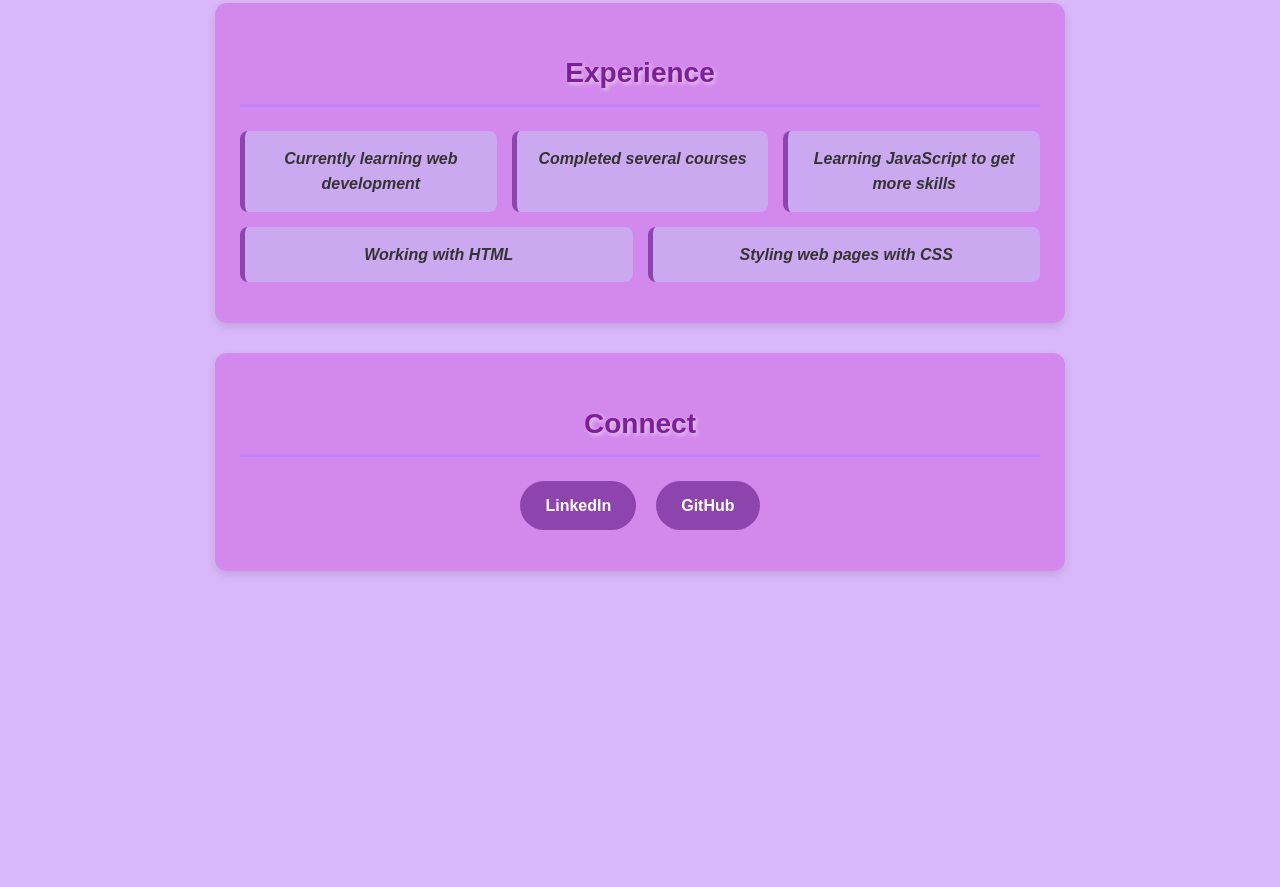
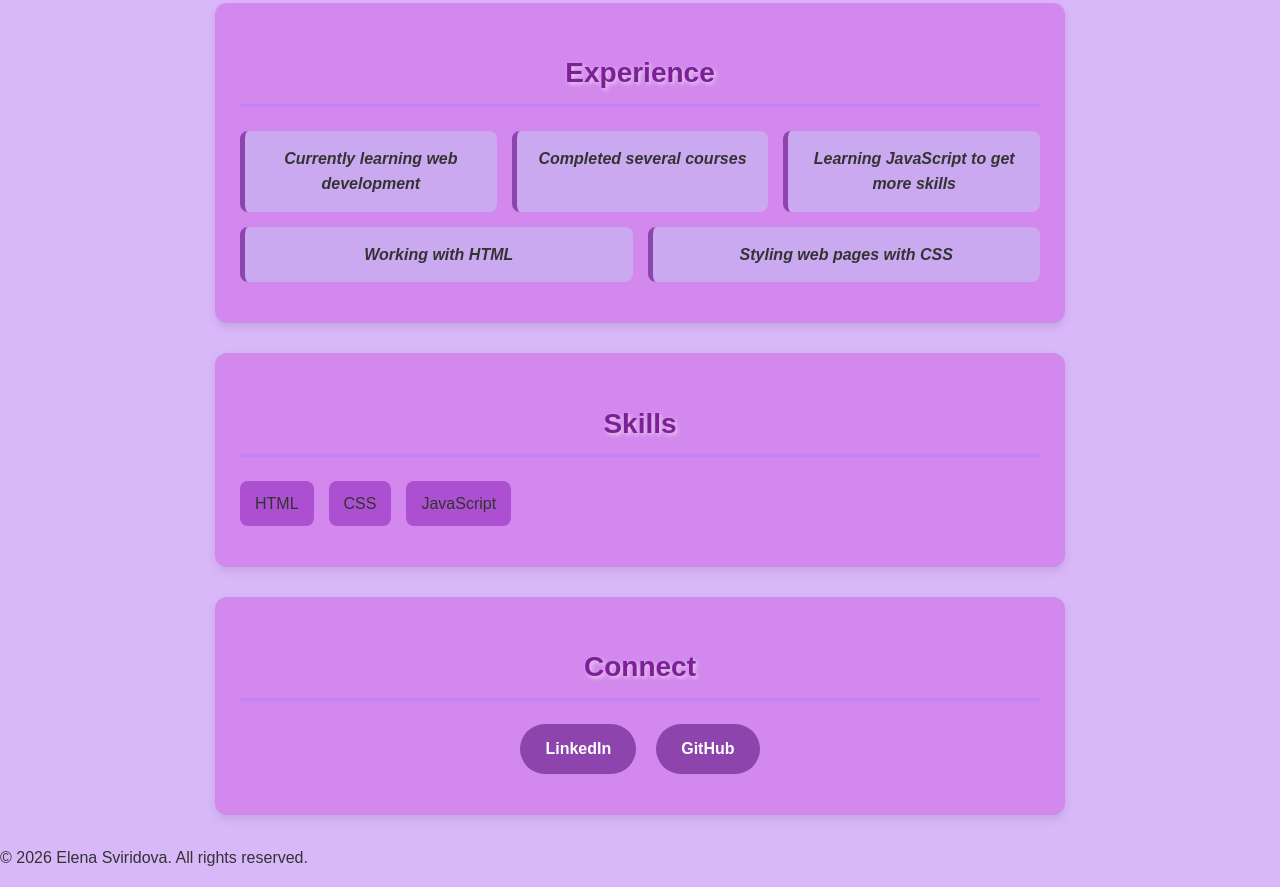
Before and after one commit to ElMurka/Elena-Sviridova-JavaScript-Intro-26.4, a plain HTML site: page index.html in a window 1280 px wide. Shown: the part 333-1220 px from the top of the page. Before the commit the page ends 934 px from the top, so only its background shows below. Drawn offline with Linux system fonts and the light colour scheme.

Commit message:
js added, created footer and skills

```diff
--- a/css/index.css
+++ b/css/index.css
@@ -126,7 +126,21 @@ h2 {
 }
 
 /* Skills and Projects */
-#Skills ul,
+#skills ul {
+    display: flex;
+    text-align: center;
+    flex-wrap: wrap;
+    gap: 15px;
+    list-style: none;
+    padding: 0;
+}
+
+#skills li {
+    background-color: #ac4fd1;
+    padding: 10px 15px;
+    border-radius: 8px;
+}
+
 #Projects ul {
     padding: 0;
     list-style: none;
--- a/index.html
+++ b/index.html
@@ -26,7 +26,14 @@
                <li>Styling web pages with CSS</li>
             </ul>
     </section>
-
+        <section id="skills">
+    <h2>Skills</h2>
+    <ul>
+        <li>HTML</li>
+        <li>CSS</li>
+        <li>JavaScript</li>
+    </ul>
+</section>
     <section id ="Connect">
         <h2>Connect</h2>
              <ul>
@@ -34,5 +41,7 @@
                <li><a href="https://github.com/elmurka">GitHub</a></li>
             </ul>
     </section>
+    <script src="js/index.js"></script>
+
   </body>
-</html>
+</html
--- /dev/null
+++ b/js/index.js
@@ -0,0 +1,13 @@
+const body = document.querySelector("body");
+
+const footer = document.createElement("footer");
+body.appendChild(footer);
+
+const today = new Date();
+const thisYear = today.getFullYear();
+
+const copyright = document.createElement("p");
+
+copyright.innerHTML = `© ${thisYear} Elena Sviridova. All rights reserved.`;
+
+footer.appendChild(copyright);
```
